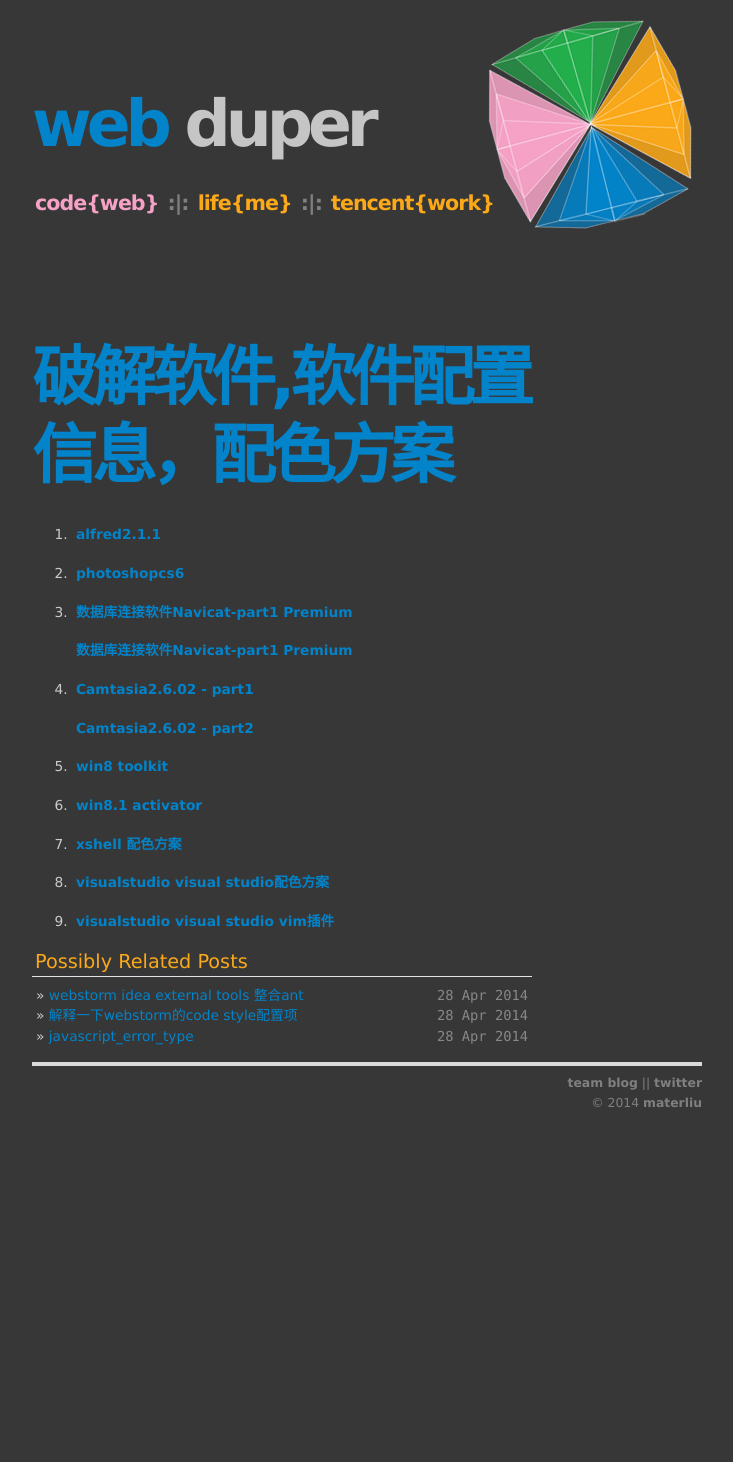
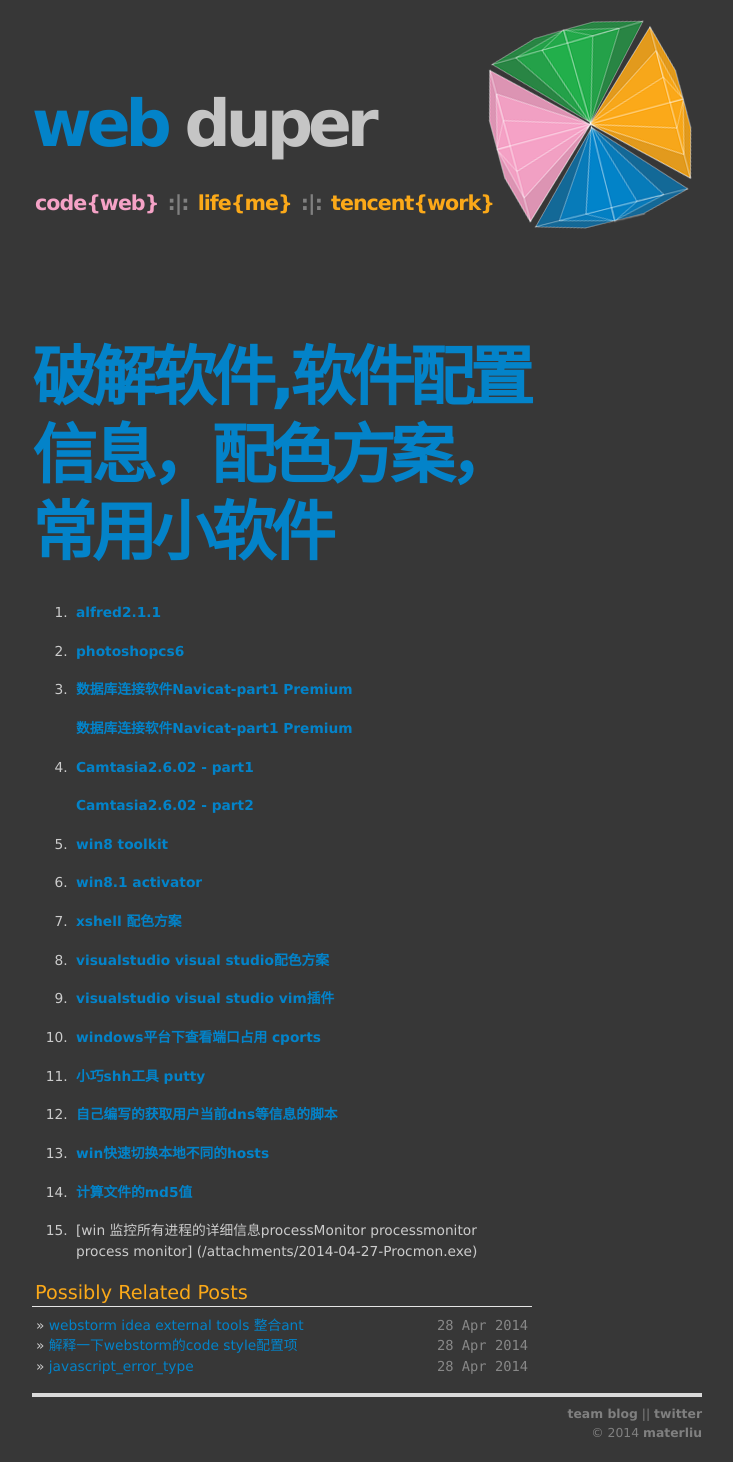
Before and after one commit to materliu/materliu.github.io, a Jekyll site: the page built from all/web/ideas/_posts/2014-02-25-keygen.md, in a window 1280 px wide. Shown: the whole page, without its empty margins (273-1006 px from the left). Built offline with Jekyll 4.4.1, drawn with Linux system fonts in a browser that asks for light colours; Markdown is read by kramdown in place of the engine named in the settings; before the commit the page ends 1132 px from its top, so only the background shows below that.

Commit message:
update keygen

```diff
--- a/all/web/ideas/_posts/2014-02-25-keygen.md
+++ b/all/web/ideas/_posts/2014-02-25-keygen.md
@@ -1,9 +1,9 @@
 ---
 layout: post
-title: 破解软件，软件配置信息，配色方案
+title: 破解软件，软件配置信息，配色方案,常用小软件
 ---
 
-# 破解软件,软件配置信息，配色方案
+# 破解软件,软件配置信息，配色方案，常用小软件
 
 1. [alfred2.1.1](/attachments/2014-04-25-Alfred-2-1-1.zip)
 
@@ -27,3 +27,16 @@
 .vssettings)
 
 9. [visualstudio visual studio vim插件](/attachments/22014-04-25-VsVim.vsix)
+
+10. [windows平台下查看端口占用 cports](/attachments/2014-04-27-cports.exe)
+
+11. [小巧shh工具 putty](/attachments/2014-04-27-putty.exe)
+
+12. [自己编写的获取用户当前dns等信息的脚本](/attachments/2014-04-27-get_dns_v2.bat)
+
+13. [win快速切换本地不同的hosts](/attachments/2014-04-27-SwitchHosts.exe)
+
+14. [计算文件的md5值](/attachments/2014-04-27-WinMD5.exe)
+
+15. [win 监控所有进程的详细信息processMonitor processmonitor process monitor]
+(/attachments/2014-04-27-Procmon.exe)
```
